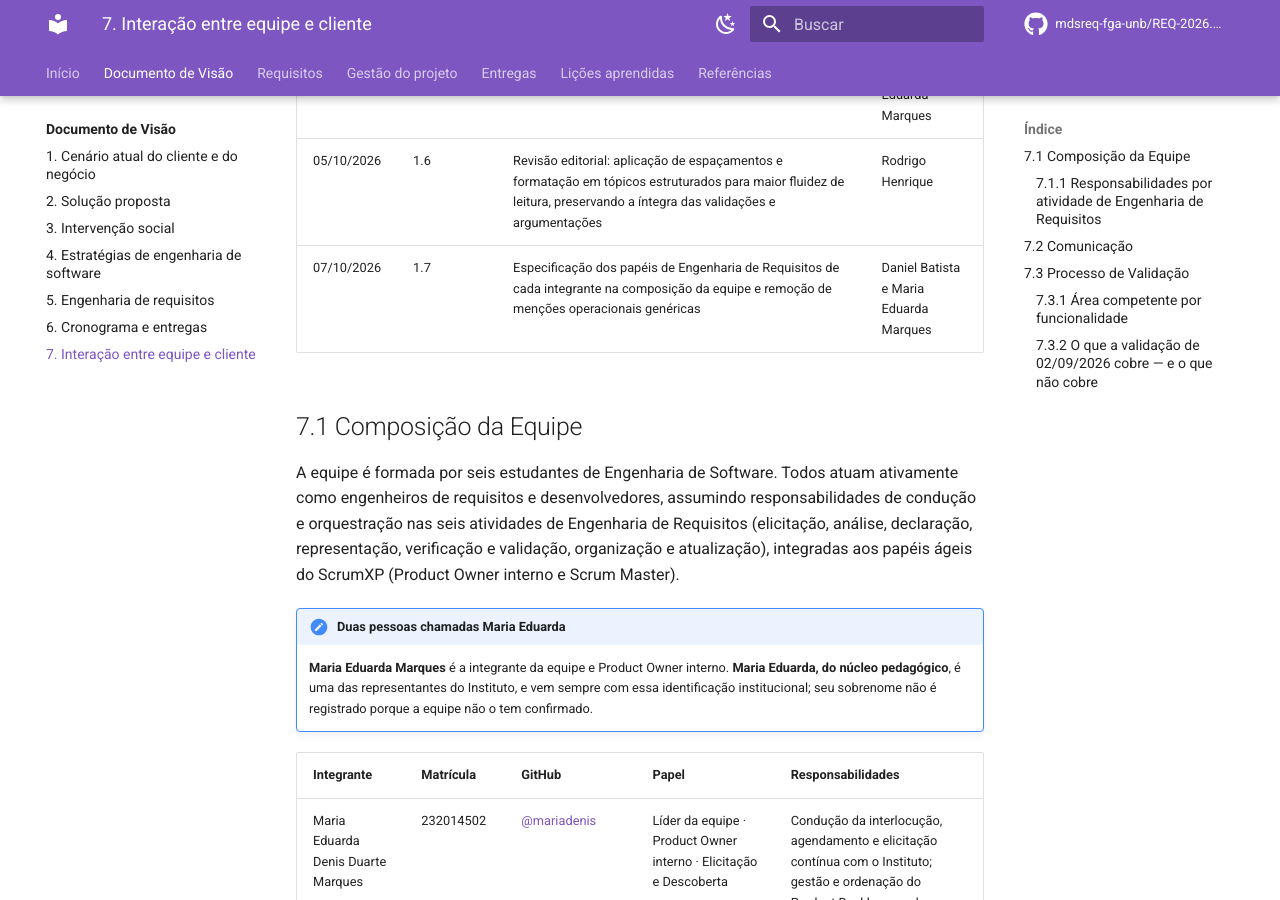
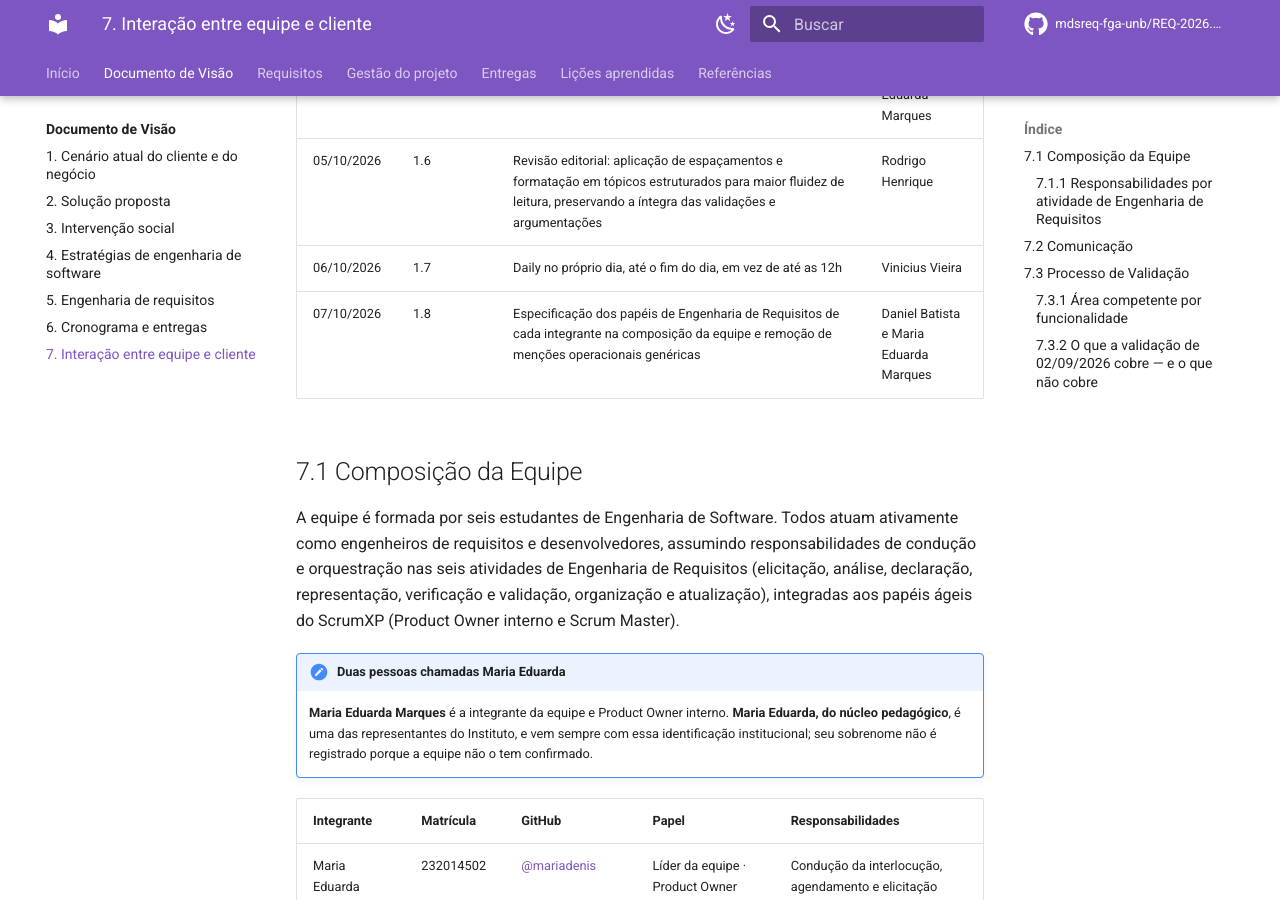
Before and after one commit to mdsreq-fga-unb/REQ-2026.2-T02-CyberSetor, an MkDocs documentation site: the page built from docs/visao/7-equipe-e-cliente.md, in a window 1280 px wide and 900 px high, scrolled down 776 px. Built offline with MkDocs 1.6.1 and Material for MkDocs 9.7.7, drawn with Linux system fonts in a browser that asks for light colours; comment, search, counter and statistics services are not loaded; some of the changed text lies outside the part shown.

Commit message:
docs(visao): daily no próprio dia, até o fim do dia

```diff
--- a/docs/visao/7-equipe-e-cliente.md
+++ b/docs/visao/7-equipe-e-cliente.md
@@ -9,7 +9,8 @@
 | 17/09/2026 | 1.4 | Papel do cliente na validação e na ordenação do backlog declarado na 7.1; retrospectiva registrada ao fim de cada sprint; papel do Product Owner interno unificado com a delimitação já publicada; compromisso de treinamento remetido à seção 6.4; cadência de validação registrada como semanal; reunião de 15/09 nas interações realizadas; tabela de áreas competentes sem coluna de andamento | Vinicius Vieira |
 | 29/09/2026 | 1.5 | Parágrafo que liga a entrada das histórias na sprint e a conclusão dos itens à seção 9 | Vinicius Vieira e Maria Eduarda Marques |
 | 05/10/2026 | 1.6 | Revisão editorial: aplicação de espaçamentos e formatação em tópicos estruturados para maior fluidez de leitura, preservando a íntegra das validações e argumentações | Rodrigo Henrique |
-| 07/10/2026 | 1.7 | Especificação dos papéis de Engenharia de Requisitos de cada integrante na composição da equipe e remoção de menções operacionais genéricas | Daniel Batista e Maria Eduarda Marques |
+| 06/10/2026 | 1.7 | Daily no próprio dia, até o fim do dia, em vez de até as 12h | Vinicius Vieira |
+| 07/10/2026 | 1.8 | Especificação dos papéis de Engenharia de Requisitos de cada integrante na composição da equipe e remoção de menções operacionais genéricas | Daniel Batista e Maria Eduarda Marques |
 
 ## 7.1 Composição da Equipe
 
@@ -59,7 +60,7 @@
 
 **Reuniões e frequência**
 
-- **Daily assíncrona:** todo dia útil, até as 12h, no grupo *Dailys*, com o que foi feito, o que será feito e os impedimentos. Impedimento declarado é resolvido ou escalado pelo Scrum Master em até 24 horas.
+- **Daily assíncrona:** todo dia útil, no próprio dia, até o fim do dia, no grupo *Dailys*, com o que foi feito, o que será feito e os impedimentos. Impedimento declarado é resolvido ou escalado pelo Scrum Master em até 24 horas.
 - **Sprint Planning:** na primeira terça-feira de cada sprint, cerca de uma hora, no Google Meet.
 - **Refinamento do backlog:** semanal, cerca de trinta minutos, no Google Meet. É onde a Engenharia de Requisitos acontece no dia a dia.
 - **Sprint Review:** na última terça-feira de cada sprint, cerca de uma hora, com o incremento demonstrado e o retorno incorporado ao backlog. Quando o Instituto não puder estar presente, a avaliação é provisória e a confirmação fica para a validação semanal seguinte (§7.3).
```
